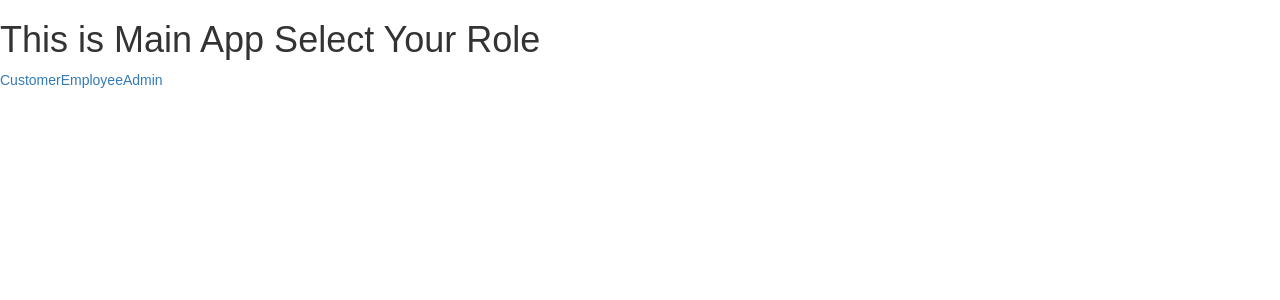
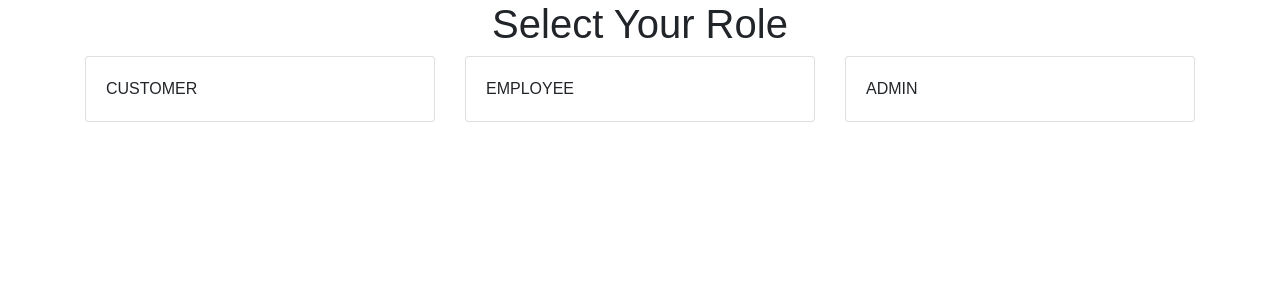
Before and after one commit to napatwongchr/restaurant-bill-calculator, a React (Create React App) app: page / in a window 1280 px wide. Shown: the top 300 px of the page. Built offline with nearby package versions, Linux system fonts and the light colour scheme.

Commit message:
add auth flow

```diff
--- a/public/index.html
+++ b/public/index.html
@@ -10,7 +10,7 @@
     -->
     <link rel="manifest" href="%PUBLIC_URL%/manifest.json">
     <link rel="shortcut icon" href="%PUBLIC_URL%/favicon.ico">
-    <link rel="stylesheet" href="https://maxcdn.bootstrapcdn.com/bootstrap/3.3.7/css/bootstrap.min.css" integrity="sha384-BVYiiSIFeK1dGmJRAkycuHAHRg32OmUcww7on3RYdg4Va+PmSTsz/K68vbdEjh4u" crossorigin="anonymous">
+    <link rel="stylesheet" href="https://stackpath.bootstrapcdn.com/bootstrap/4.1.0/css/bootstrap.min.css" integrity="sha384-9gVQ4dYFwwWSjIDZnLEWnxCjeSWFphJiwGPXr1jddIhOegiu1FwO5qRGvFXOdJZ4" crossorigin="anonymous">
     <!--
       Notice the use of %PUBLIC_URL% in the tags above.
       It will be replaced with the URL of the `public` folder during the build.
@@ -37,5 +37,8 @@
       To begin the development, run `npm start` or `yarn start`.
       To create a production bundle, use `npm run build` or `yarn build`.
     -->
+    <script src="https://code.jquery.com/jquery-3.3.1.slim.min.js" integrity="sha384-q8i/X+965DzO0rT7abK41JStQIAqVgRVzpbzo5smXKp4YfRvH+8abtTE1Pi6jizo" crossorigin="anonymous"></script>
+    <script src="https://cdnjs.cloudflare.com/ajax/libs/popper.js/1.14.0/umd/popper.min.js" integrity="sha384-cs/chFZiN24E4KMATLdqdvsezGxaGsi4hLGOzlXwp5UZB1LY//20VyM2taTB4QvJ" crossorigin="anonymous"></script>
+    <script src="https://stackpath.bootstrapcdn.com/bootstrap/4.1.0/js/bootstrap.min.js" integrity="sha384-uefMccjFJAIv6A+rW+L4AHf99KvxDjWSu1z9VI8SKNVmz4sk7buKt/6v9KI65qnm" crossorigin="anonymous"></script>
   </body>
 </html>
--- /dev/null
+++ b/src/actions/Auth.js
@@ -0,0 +1,10 @@
+import {
+  SELECT_ROLE
+} from './types'
+
+export const selectRole = (role) => {
+  return {
+    type: SELECT_ROLE,
+    payload: role
+  }
+}
--- a/src/actions/types.js
+++ b/src/actions/types.js
@@ -0,0 +1 @@
+export const SELECT_ROLE = 'SELECT_ROLE'
--- a/src/components/MainApp.js
+++ b/src/components/MainApp.js
@@ -1,17 +1,39 @@
-import React from 'react'
-import { BrowserRouter as Router, Route, Link } from 'react-router-dom'
+import React, { Component } from 'react'
+import { connect } from 'react-redux'
+import { selectRole } from '../actions/Auth'
 
-const MainApp = () => {
-  return (
-    <div>
-      <h1>
-        This is Main App Select Your Role
-      </h1>
-      <Link to='/customer'>Customer</Link>
-      <Link to='/employee'>Employee</Link>
-      <Link to='/admin'>Admin</Link>
-    </div>
-  )
+class MainApp extends Component {
+  render() {
+    const { history } = this.props
+    return (
+      <div className='container'>
+        <h1 className='text-center'>Select Your Role</h1>
+        <div className='row'>
+          <div className='col-4'>
+            <div onClick={() => history.push('/customer')} className='card'>
+              <div className='card-body'>
+                CUSTOMER
+              </div>
+            </div>
+          </div>
+          <div className='col-4'>
+            <div onClick={() => history.push('/employee')} className='card'>
+              <div className='card-body'>
+                EMPLOYEE
+              </div>
+            </div>
+          </div>
+          <div className='col-4'>
+            <div onClick={() => history.push('/admin')} className='card'>
+              <div className='card-body'>
+                ADMIN
+              </div>
+            </div>
+          </div>
+        </div>
+      </div>
+    )
+  }
 }
 
-export default MainApp
+export default connect(null, { selectRole })(MainApp)
--- /dev/null
+++ b/src/reducers/AuthReducer.js
@@ -0,0 +1,16 @@
+import {
+  SELECT_ROLE
+} from '../actions/types'
+
+const INITIAL_STATE = {
+  role: null
+}
+
+export default (state=INITIAL_STATE, action) => {
+  switch (action.type) {
+    case SELECT_ROLE:
+      return {...state, role: action.payload}
+    default:
+      return state
+  }
+}
--- a/src/reducers/index.js
+++ b/src/reducers/index.js
@@ -1,5 +1,6 @@
 import { combineReducers } from 'redux'
+import AuthReducer from './AuthReducer'
 
 export default combineReducers({
-
+  auth: AuthReducer
 })
```
